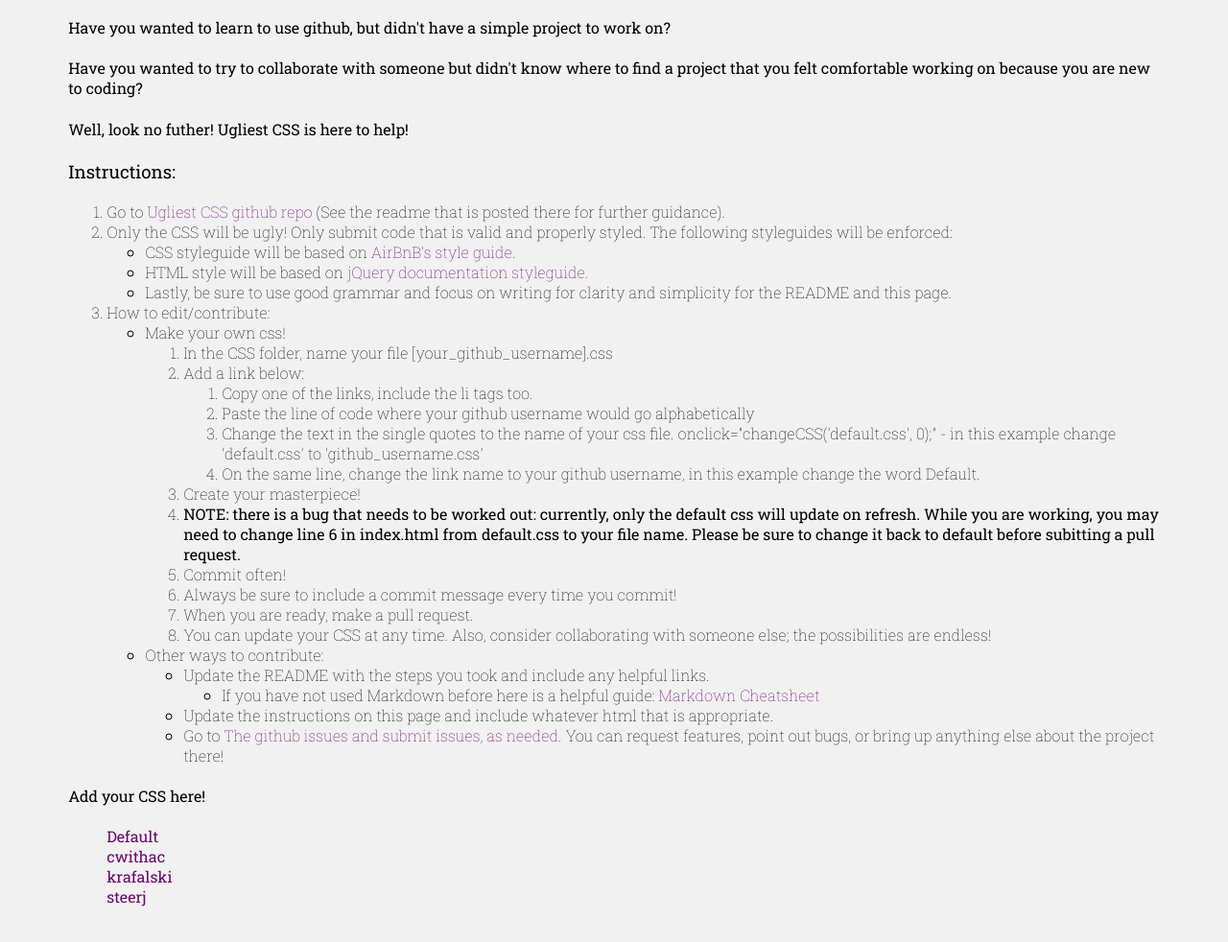
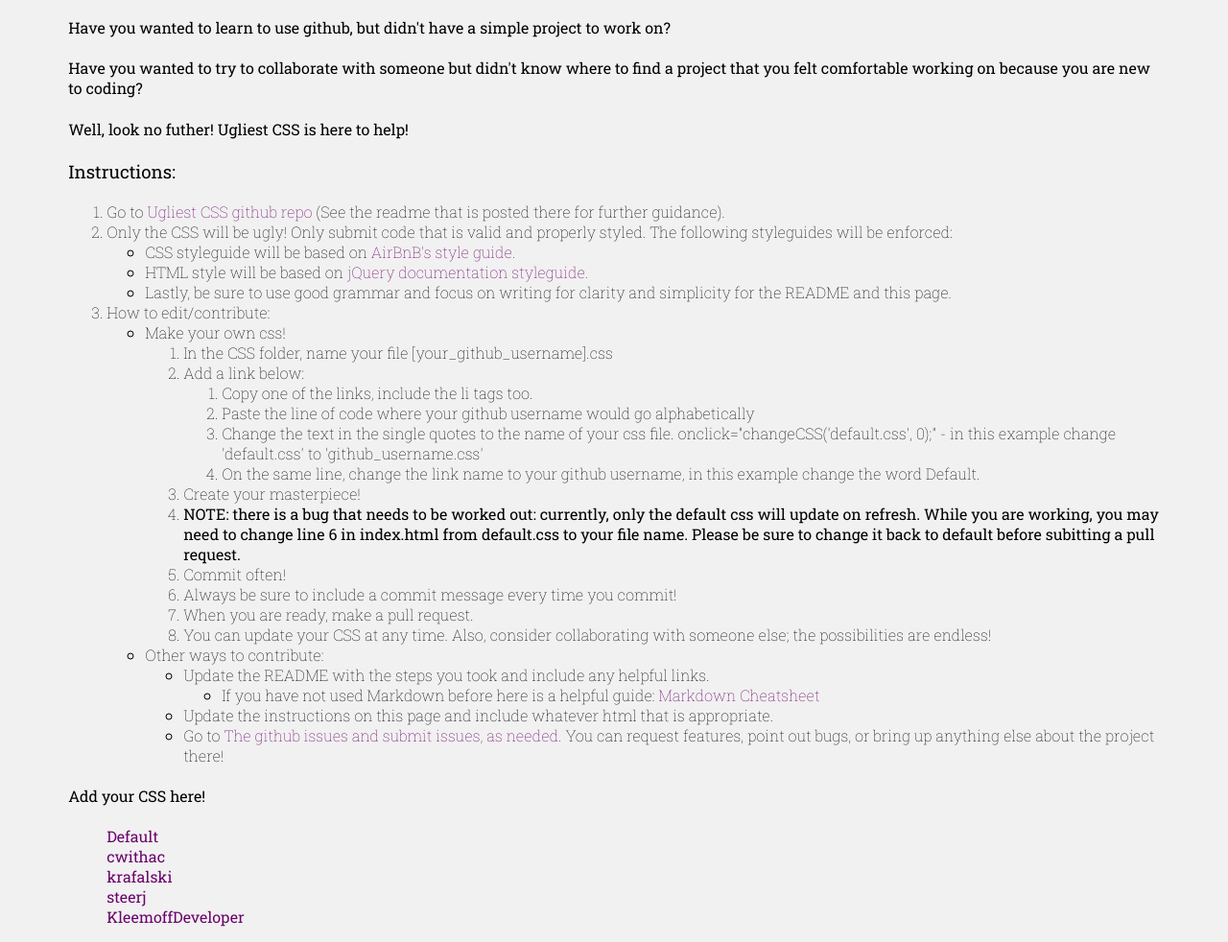
Before and after one commit to Krafalski/ugliestcss, a plain HTML site: page index.html in a window 1280 px wide. Shown: the part 98-1080 px from the top of the page at 96% size. Before the commit the page ends 1059 px from the top, so only its background shows below. Drawn offline with Linux system fonts and the light colour scheme.

Commit message:
this has to be the worst css I have ever seen in my entire life...

```diff
--- /dev/null
+++ b/css/KleemoffDeveloper.css
@@ -0,0 +1,40 @@
+*
+{
+    padding: 5px 15px;
+}
+
+h1
+{
+    transform: rotate(-5deg);
+}
+
+h2
+{
+    transform: rotate(5deg);
+}
+
+h3
+{
+    transform: rotate(6deg);
+}
+
+h4
+{
+    transform: rotate(5deg);
+}
+
+li
+{
+    transform: rotate(75deg);
+}
+
+body
+{
+    background:radial-gradient(rgba(255, 0, 0, 0.41), rgba(79, 28, 0, 0.195), rgba(255, 0, 255, 0.106));
+}
+
+
+a
+{
+    color:rgb(51, 0, 255);
+}
--- a/index.html
+++ b/index.html
@@ -64,6 +64,7 @@
           <li><a href='#' onclick="changeCSS('cwithac.css', 0);">cwithac</a></li>
           <li><a href='#' onclick="changeCSS('krafalski.css', 0);">krafalski</a></li>
           <li><a href='#' onclick="changeCSS('steerj.css', 0);">steerj</a></li>
+          <li><a href='#' onclick="changeCSS('KleemoffDeveloper.css', 0);">KleemoffDeveloper</a></li>
         </ul>
     </div>
   </div>
--- a/js/app.js
+++ b/js/app.js
@@ -8,7 +8,7 @@ function changeCSS (cssFile, cssLinkIndex){
   newLink.setAttribute("rel", "stylesheet");
   newLink.setAttribute("type", "text/css");
   newLink.setAttribute("href", "css/"+cssFile);
-  console.log(currentLink, newLink)
+  console.log(currentLink, newLink);
 
   document.getElementsByTagName("head").item(0).replaceChild(newLink, currentLink);
 
```
